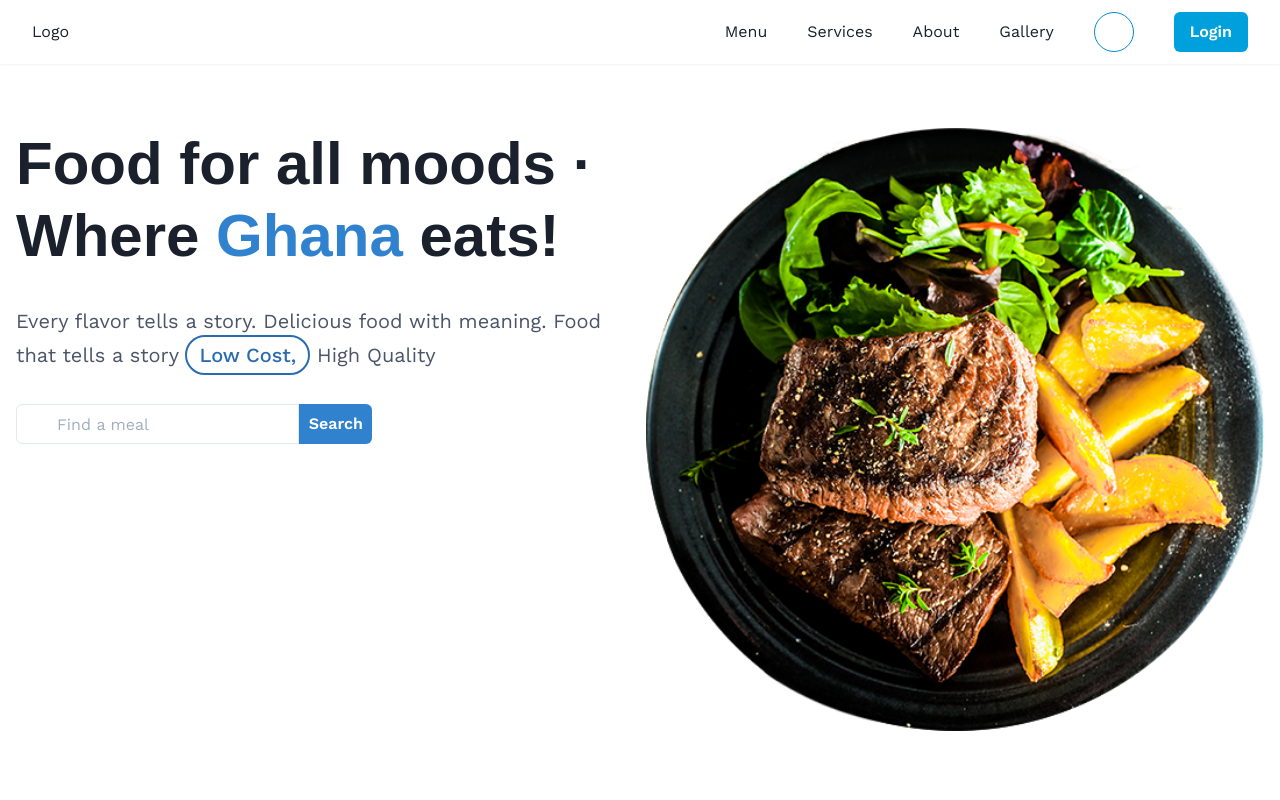
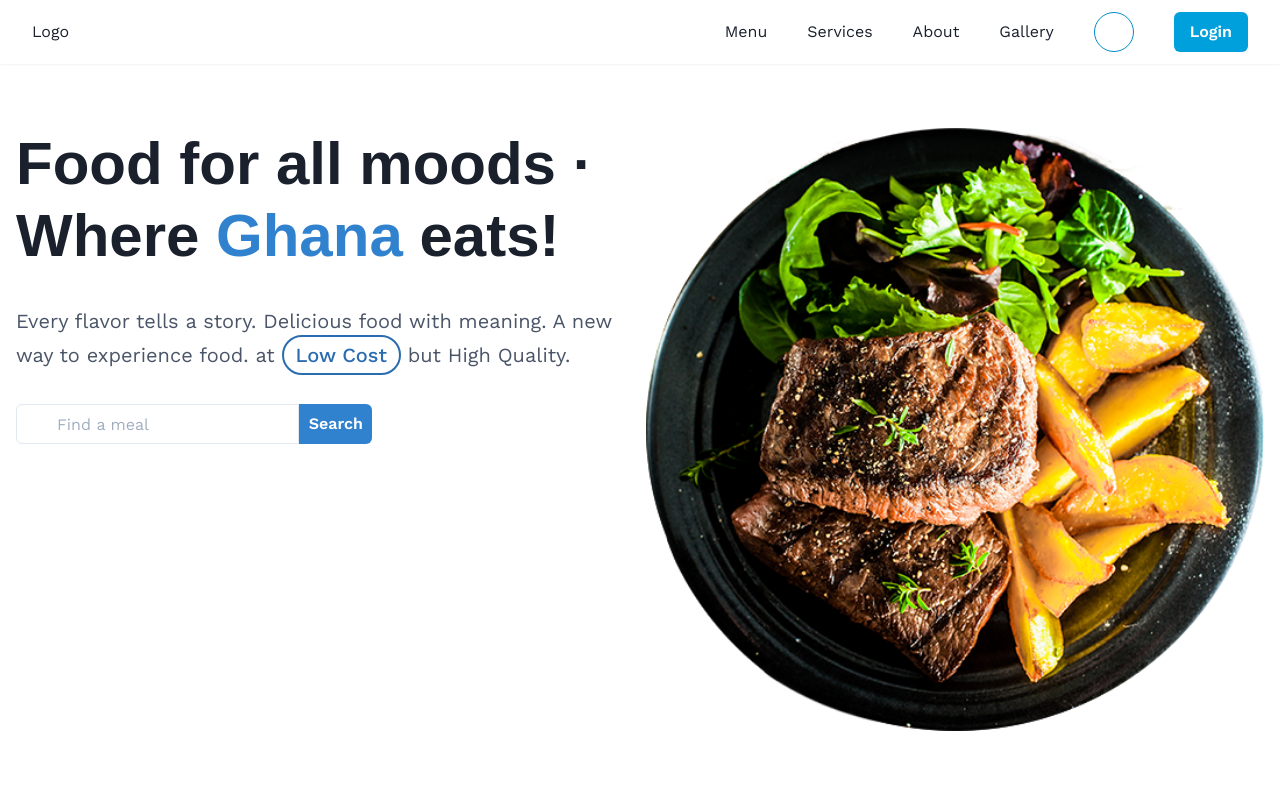
Before and after one commit to jeronasiedu/restuarant, a React (Vite) app: page / in a window 1280 px wide. Shown: the top 800 px of the page. Built offline with nearby package versions, Linux system fonts and the light colour scheme; no server answers; some icons are missing; a web font is replaced by a local one.

Commit message:
update hero description

```diff
--- a/src/components/Home/Hero.jsx
+++ b/src/components/Home/Hero.jsx
@@ -30,8 +30,8 @@ const Hero = () => {
           color="gray.600"
           lineHeight={1.7}
         >
-          Every flavor tells a story. Delicious food with meaning. Food that
-          tells a story {""}
+          Every flavor tells a story. Delicious food with meaning. A new way to
+          experience food. at {""}
           <chakra.span
             borderWidth={2}
             borderColor="blue.600"
@@ -41,9 +41,9 @@ const Hero = () => {
             fontWeight={500}
             color="blue.600"
           >
-            Low Cost,
+            Low Cost
           </chakra.span>{" "}
-          High Quality
+          but High Quality.
         </Text>
         <chakra.form
           alignSelf={["center", "center", "flex-start"]}
```
